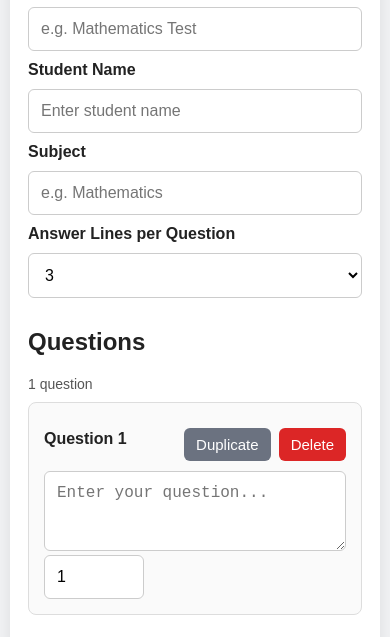
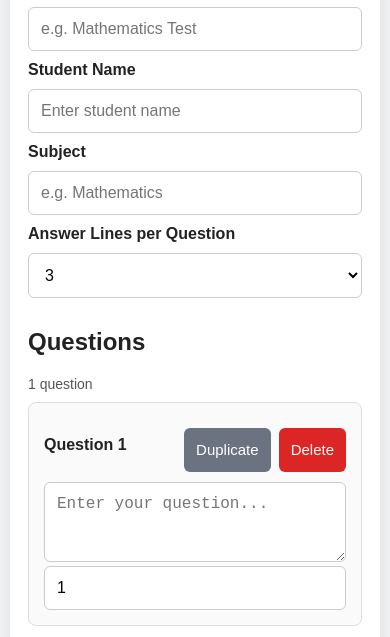
Before and after one commit to veereshr4446/TxtPDF, a website: page index.html in a window 390 px wide. Shown: the part 129-766 px from the top of the page. Drawn offline with Linux system fonts and the light colour scheme.

Commit message:
style: increase tap target size on small screens

```diff
--- a/style.css
+++ b/style.css
@@ -357,3 +357,17 @@ select {
         transform: none;
     }
 }
+
+/* Bigger tap targets on phones */
+@media (max-width: 600px) {
+    button,
+    input,
+    select,
+    textarea {
+        min-height: 44px;
+    }
+
+    .marks {
+        width: 100%;
+    }
+}
```
